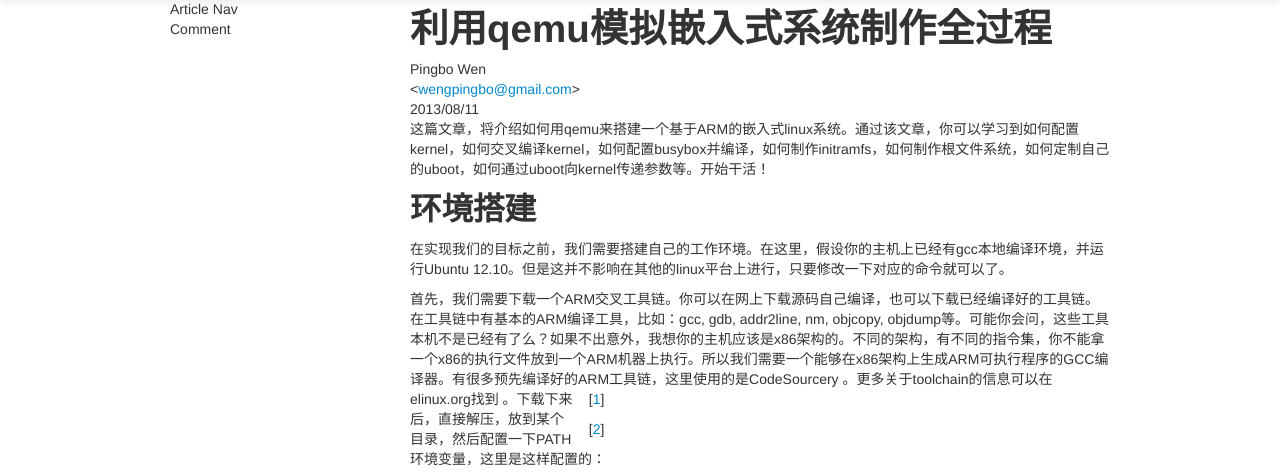
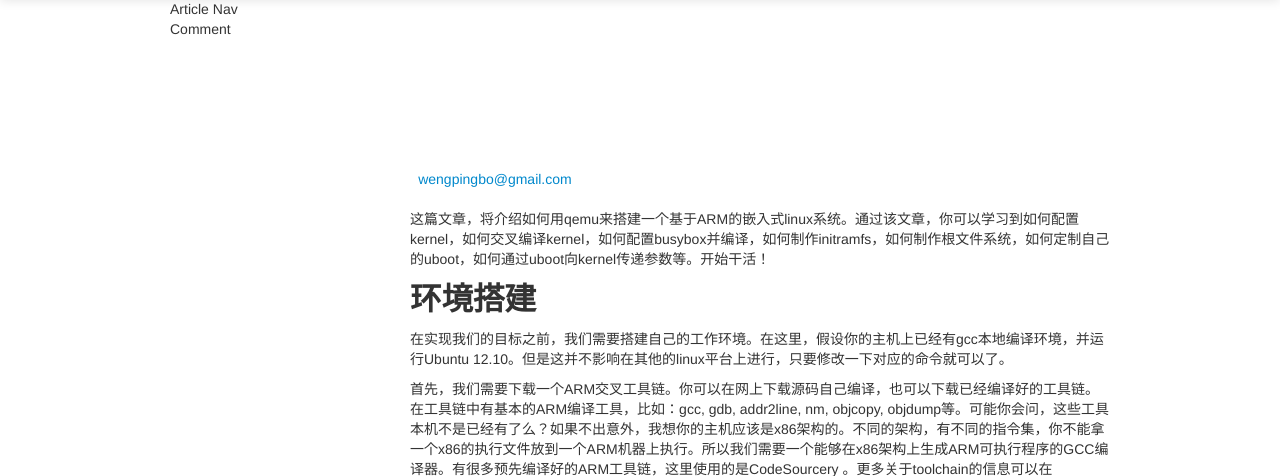
Before and after one commit to wengpingbo/naked-bug, a PHP site: page /qemu_arm_blog.php in a window 1280 px wide. Shown: the part 41-517 px from the top of the page. Run offline with PHP 8.4, Linux system fonts and the light colour scheme.

Commit message:
make header verticle align center, and change font color
Signed-off-by: WEN Pingbo <wengpingbo@gmail.com>

```diff
--- a/css/main.css
+++ b/css/main.css
@@ -42,3 +42,11 @@ a:active {
   margin-bottom: 20px;
   background: url('../img/bg.gif') repeat-x;
 }
+
+#header {
+  color: white;
+}
+
+#header h1 {
+  margin-top: 100px;
+}
```
